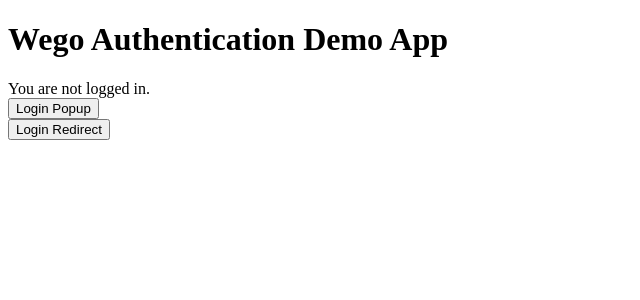
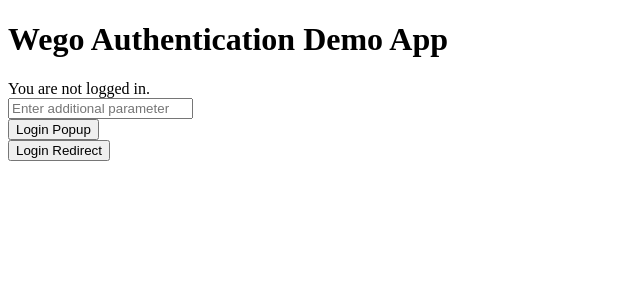
Before and after one commit to moneebarifwego/testing, a React (Create React App) app: page / in a window 1280 px wide. Shown: the top 300 px of the page, without its empty margins (0-640 px from the left). Built offline with nearby package versions, Linux system fonts and the light colour scheme.

Commit message:
encode & decode

```diff
--- a/src/index.tsx
+++ b/src/index.tsx
@@ -15,7 +15,6 @@
     "locale": "en",
     "site_code": "SA",
     "additional_attributes": "eyJhdXRoX3Ntc19lbmFibGVkIjoiMSJ9",
-    "redirect_path" : "?a=2&b=4"
   },
   // extraLogoutParameters: {
   //   "post_logout_redirect_path": "/testing"
@@ -38,6 +37,8 @@
 function LoginInfo(): JSX.Element {
   const { tokenData, token, logIn, logOut, idToken, idTokenData, error, refreshToken, refreshAccessToken }: IAuthContext = useContext(AuthContext)
   const [loading, setLoading] = useState<boolean>(false);
+
+  const [inputValue, setInputValue] = useState('');
 
   useEffect(() => {
     const urlParams = new URLSearchParams(window.location.search);
@@ -146,9 +147,17 @@
       ) : (
         <>
           <div>You are not logged in.</div>
-          <button onClick={() => logIn(undefined, undefined, 'popup')}>Login Popup</button>
+          <input
+              type="text"
+              value={inputValue}
+              onChange={(e) => setInputValue(e.target.value)}
+              placeholder="Enter additional parameter"
+          />
+
           <br/>
-          <button onClick={() => logIn(undefined, undefined, 'redirect')}>Login Redirect</button>
+          <button onClick={() => logIn(undefined, {redirect_path: `?val=${inputValue}`}, 'popup')}>Login Popup</button>
+          <br/>
+          <button onClick={() => logIn(undefined, {redirect_path: `?val=${inputValue}`}, 'redirect')}>Login Redirect</button>
         </>
       )}
     </>
--- a/src/react-oauth2-pkce-wego/AuthContext.tsx
+++ b/src/react-oauth2-pkce-wego/AuthContext.tsx
@@ -276,7 +276,7 @@
               url.searchParams.delete('code');
 
               // Replace the current URL without the 'code' parameter
-              window.history.replaceState(null, '', `${url.pathname}${url.search}${url.hash}`);
+              window.history.replaceState(null, '', `${url.pathname}${decodeURIComponent(url.search)}${url.hash}`);
             }
             setLoginInProgress(false)
           })
--- a/src/react-oauth2-pkce-wego/authentication.ts
+++ b/src/react-oauth2-pkce-wego/authentication.ts
@@ -44,8 +44,16 @@
       code_challenge: codeChallenge,
       code_challenge_method: 'S256',
       ...config.extraAuthParameters,
-      ...additionalParameters,
     })
+
+    if (additionalParameters) {
+      Object.entries(additionalParameters).forEach(([key, value]) => {
+
+        const charactersToEncode = /[|{}\\ <>\[\]`^]/g;
+        const encodedValue = String(value).replace(charactersToEncode, (char) => encodeURIComponent(char));
+        params.append(key, encodedValue);
+      });
+    }
 
     if (config.scope !== undefined && !params.has('scope')) {
       params.append('scope', config.scope)
```
